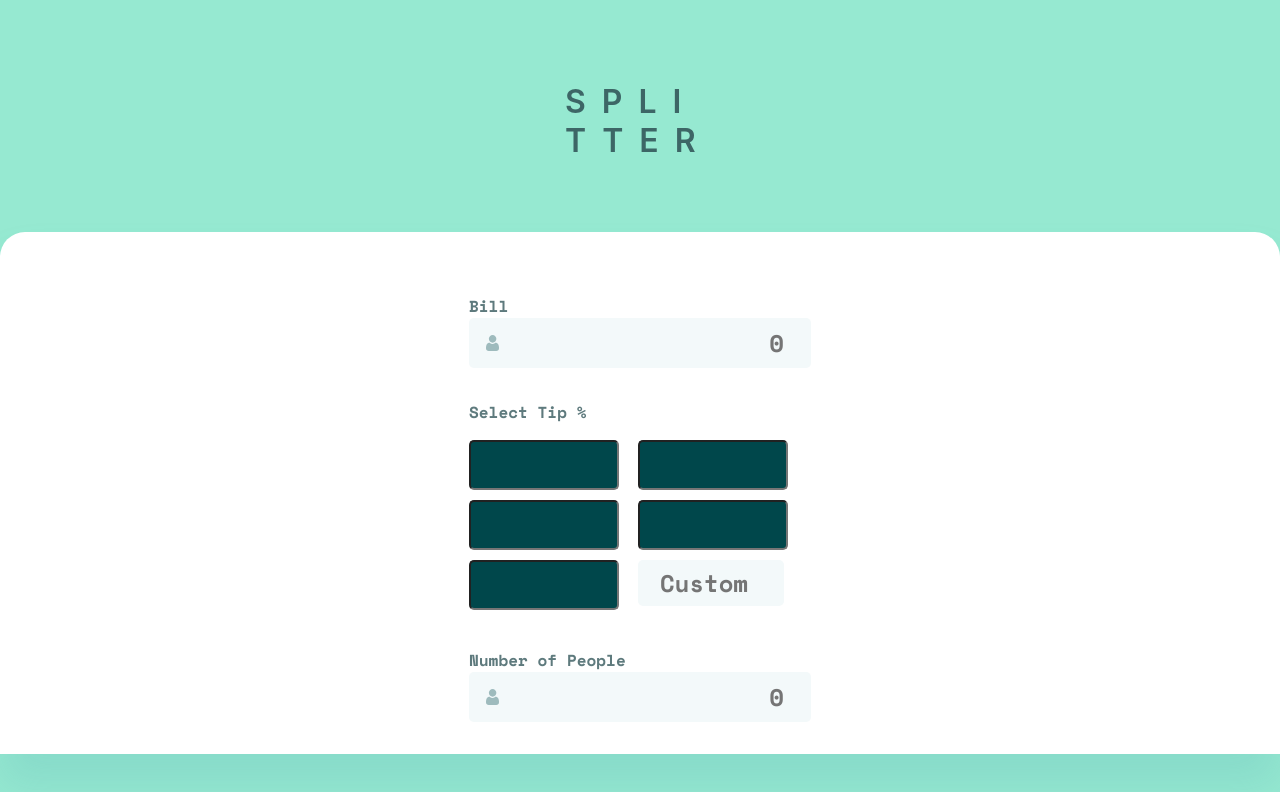
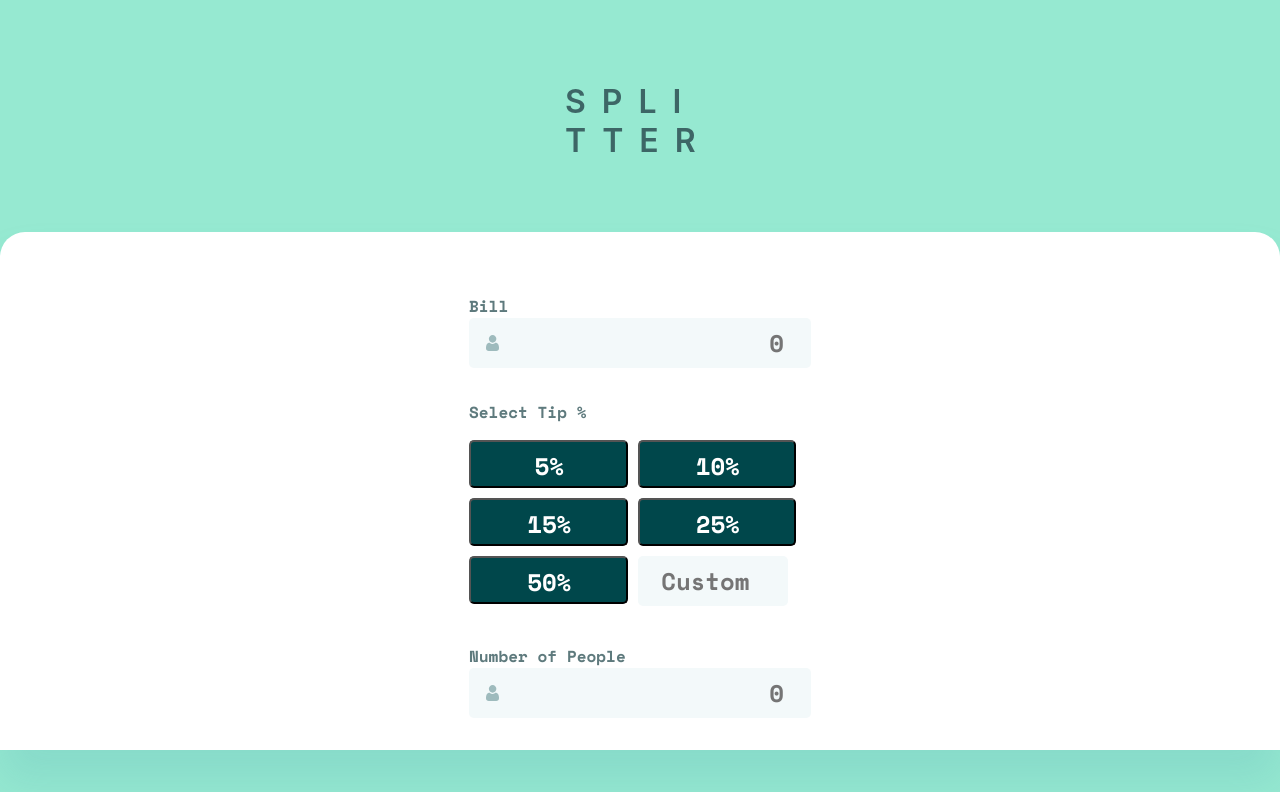
Before and after one commit to mikhita/tip-calculator-react, a React (Create React App) app in the folder tip-calculator/: page / in a window 1280 px wide. Shown: the top 792 px of the page. Built offline with nearby package versions, Linux system fonts and the light colour scheme.

Commit message:
I change input elements with buttons

```diff
--- a/tip-calculator/src/components/SelectInputs.js
+++ b/tip-calculator/src/components/SelectInputs.js
@@ -4,11 +4,11 @@ import styled from 'styled-components'
 function SelectInputs() {
   return (
     <InputsDiv>
-        <input type="number" />
-        <input type="number" />
-        <input type="number" />
-        <input type="number" />
-        <input type="number" />
+        <button>5% </button>
+        <button> 10%</button>
+        <button> 15%</button>
+        <button> 25%</button>
+        <button> 50%</button>
         <Input type="number" placeholder='Custom'>
         </Input >
     </InputsDiv>
@@ -22,9 +22,9 @@ const InputsDiv = styled.div`
     grid-template-columns: repeat(2, 1fr);
     gap: 10px;
     max-width: 327px;
-    input{
-        width: 110px;
-        height: 34px;
+    button{
+        /* width: 140px; */
+        height: 48px;
         background: #00474B;
         border-radius: 5px;
         color: white;
@@ -49,4 +49,11 @@ const Input = styled.input`
         border: none;
         outline-color:#26C2AE !important;
         color: black !important;
+        /* padding: 6px 17px 6px 19px; */
+        font-family: Space Mono;
+        font-size: 24px;
+        font-weight: 700;
+        line-height: 36px;
+        letter-spacing: 0px;
+        text-align: center;
 `;
```
